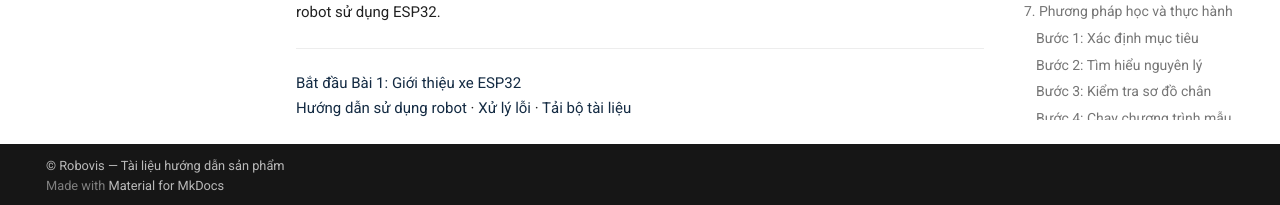
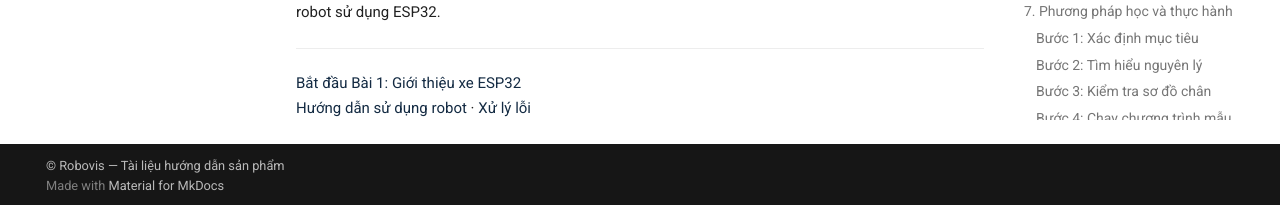
Before and after one commit to robovisVN/robovis-manual, an MkDocs documentation site: the page built from docs/robot-esp32/index.md, in a window 1280 px wide and 900 px high, scrolled down 11537 px. Shown: the part 692-897 px from the top of the window. Built offline with MkDocs 1.6.1 and Material for MkDocs 9.7.7, drawn with Linux system fonts in a browser that asks for light colours.

Commit message:
disbale download

```diff
--- a/docs/robot-esp32/index.md
+++ b/docs/robot-esp32/index.md
@@ -471,4 +471,6 @@ Sau khi hoàn thành chương trình, bạn sẽ có nền tảng để tiếp t
 
 [Bắt đầu Bài 1: Giới thiệu xe ESP32](01-gioi-thieu.md)
 
-[Hướng dẫn sử dụng robot](08-su-dung-robot.md) · [Xử lý lỗi](07-chay-thu-va-xu-ly-loi.md) · [Tải bộ tài liệu](../tai-xuong/robot-esp32.md)
+[Hướng dẫn sử dụng robot](08-su-dung-robot.md) · [Xử lý lỗi](07-chay-thu-va-xu-ly-loi.md)
+
+<!-- [Tải bộ tài liệu](../tai-xuong/robot-esp32.md) -->
```
Also changed, not shown: docs/index.md (+1 -1 lines), docs/robot-arduino/index.md (+1 -1 lines), docs/robot-esp32-lidar/index.md (+1 -1 lines).
